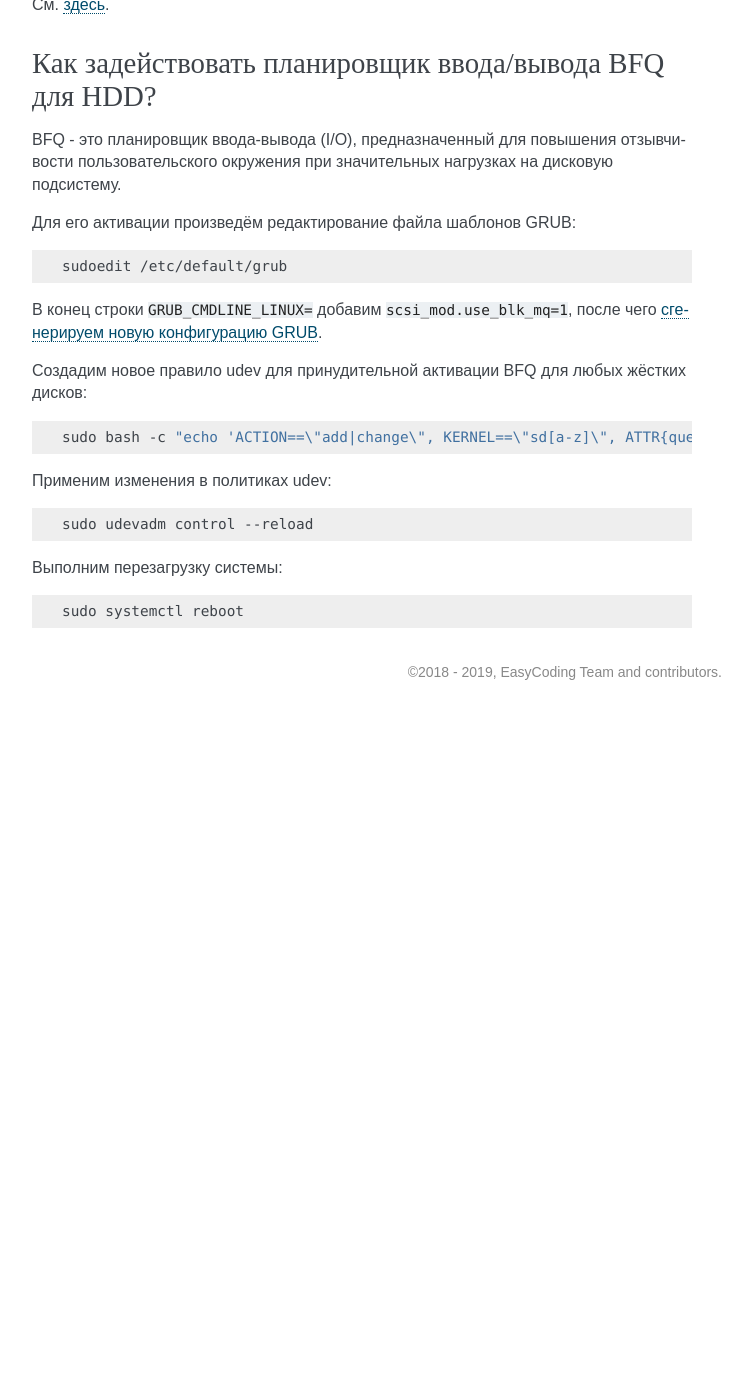
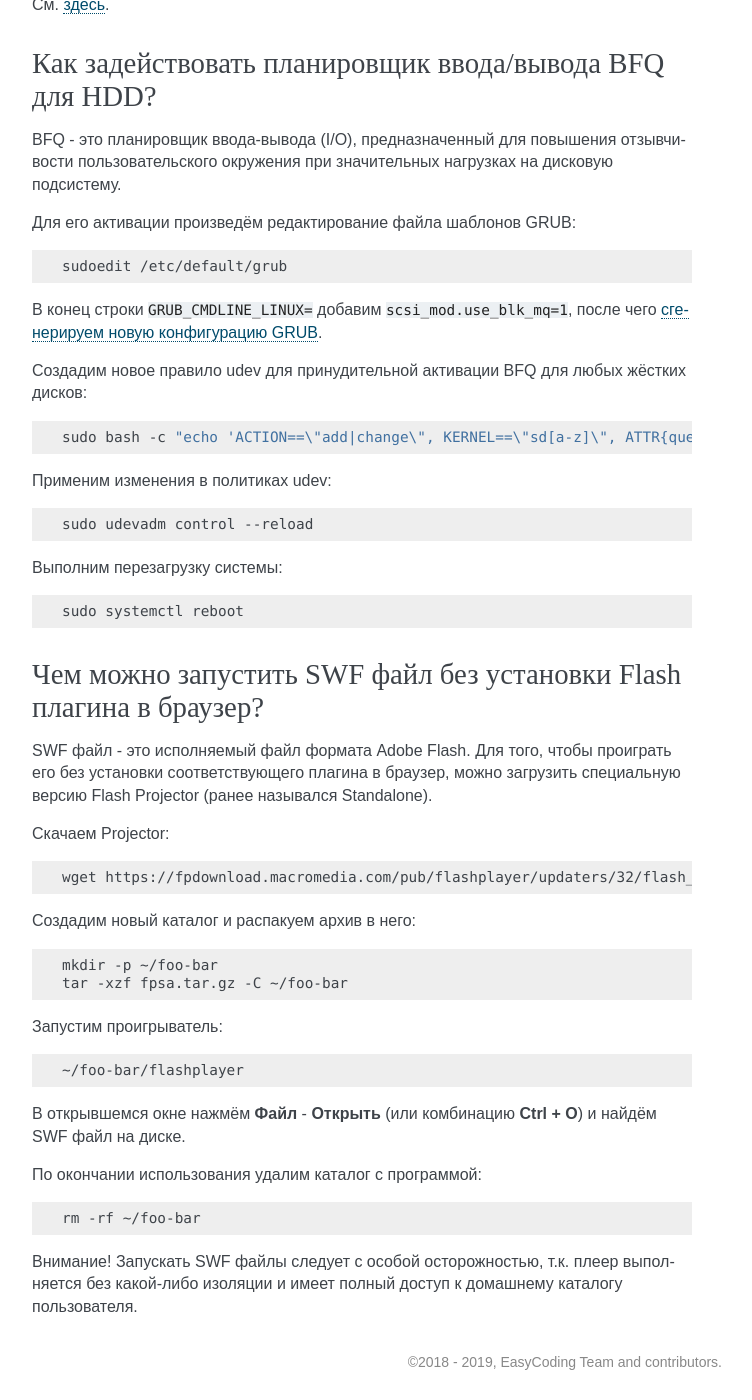
Before and after one commit to RussianFedora/FAQ, a Sphinx documentation site: the page built from source/tips-and-tricks.rst, in a window 1280 px wide and 1400 px high, scrolled down 1610 px. Shown: the whole window, without its empty margins (388-1140 px from the left). Built offline with Sphinx 7.4.7, drawn with Linux system fonts in a browser that asks for light colours; before the commit the page ends 2320 px from its top, so only the background shows below that; some of the changed text lies outside the part shown.

Commit message:
Added question about using standalone player to play SWF files.

```diff
--- a/source/tips-and-tricks.rst
+++ b/source/tips-and-tricks.rst
@@ -130,3 +130,40 @@ BFQ - это планировщик ввода-вывода (I/O), предна
 .. code-block:: bash
 
     sudo systemctl reboot
+
+.. index:: swf, flash, player, projector
+.. _swf-player:
+
+Чем можно запустить SWF файл без установки Flash плагина в браузер?
+======================================================================
+
+SWF файл - это исполняемый файл формата Adobe Flash. Для того, чтобы проиграть его без установки соответствующего плагина в браузер, можно загрузить специальную версию Flash Projector (ранее назывался Standalone).
+
+Скачаем Projector:
+
+.. code-block:: bash
+
+    wget https://fpdownload.macromedia.com/pub/flashplayer/updaters/32/flash_player_sa_linux.x86_64.tar.gz -O fpsa.tar.gz
+
+Создадим новый каталог и распакуем архив в него:
+
+.. code-block:: bash
+
+    mkdir -p ~/foo-bar
+    tar -xzf fpsa.tar.gz -C ~/foo-bar
+
+Запустим проигрыватель:
+
+.. code-block:: bash
+
+    ~/foo-bar/flashplayer
+
+В открывшемся окне нажмём **Файл** - **Открыть** (или комбинацию **Ctrl + O**) и найдём SWF файл на диске.
+
+По окончании использования удалим каталог с программой:
+
+.. code-block:: bash
+
+    rm -rf ~/foo-bar
+
+Внимание! Запускать SWF файлы следует с особой осторожностью, т.к. плеер выполняется без какой-либо изоляции и имеет полный доступ к домашнему каталогу пользователя.
```
